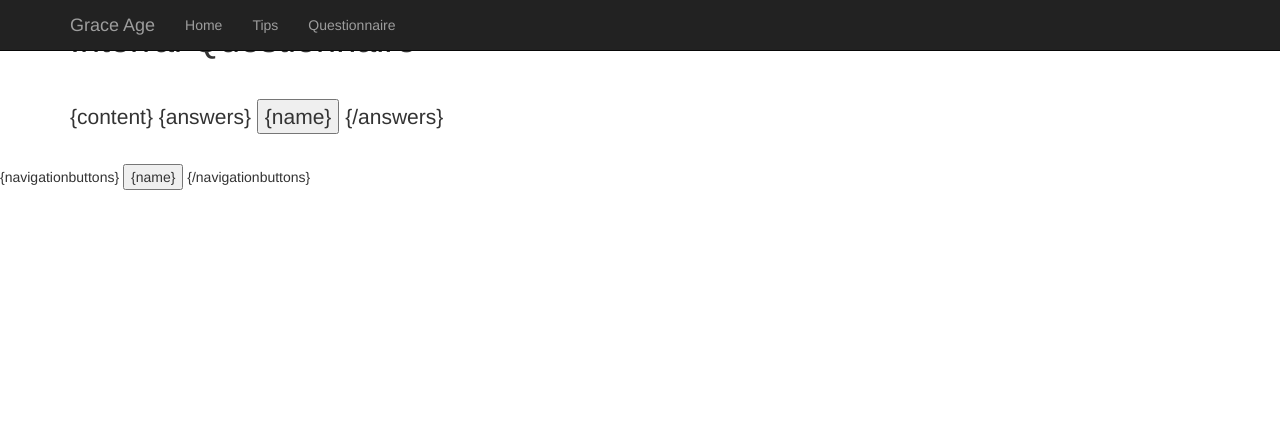
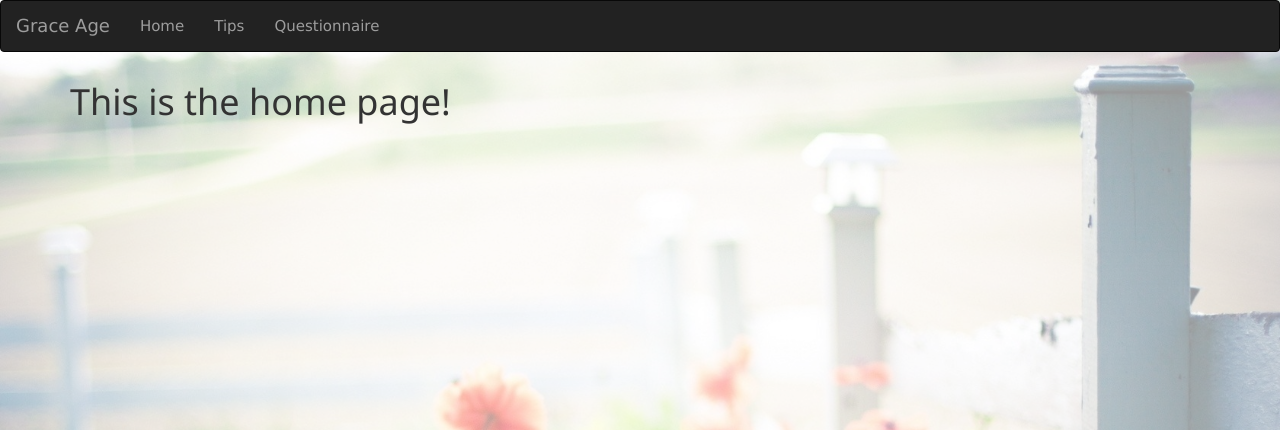
Before and after one commit to GuangmingLuo/GraceAge, a CodeIgniter app: page /GraceAge/index.php/elderlycontroller/index in a window 1280 px wide. Shown: the top 430 px of the page. Run offline with CodeIgniter, Linux system fonts and the light colour scheme; some libraries are stand-ins or nearby versions.

Commit message:
refactor all views for master page; after login redirect user to elderlyHome; add ids in questionnaire to render js result; fixed background image z-index; changed files to mvc style.

```diff
--- a/GraceAge/application/config/config.php
+++ b/GraceAge/application/config/config.php
@@ -24,7 +24,7 @@ defined('BASEPATH') OR exit('No direct script access allowed');
   | a PHP script and you can easily do that on your own.
   |
  */
-$config['base_url'] = 'http://localhost/GraceAge';
+$config['base_url'] = 'http://localhost/GraceAge/index.php';
 /*
   |--------------------------------------------------------------------------
   | Index File
--- a/GraceAge/application/controllers/ElderlyController.php
+++ b/GraceAge/application/controllers/ElderlyController.php
@@ -33,10 +33,14 @@ class ElderlyController extends CI_Controller{
     }
 
     function index(){
-        $data['page_title'] = 'Grace Age Questionnaire';
-        $data['header1'] = 'Interrai Questionnaire';
-        $data['menu_items'] = $this->Menu_model->get_menuitems('Questionnaire');
-        $this->parser->parse('template', $data);
+        $data['show_navbar'] = true;
+        $data['navbar_content'] = 'Elderly/elderlyNavbar.html';
+        $data['page_title'] = 'Elderly Home';
+        $data['header1'] = 'Welcome to Elderly Home';
+        $data['menu_items'] = $this->Menu_model->get_menuitems('Home');
+        $data['content'] = "This is the home page!";
+        $data['page_content']='Elderly/index.html';
+        $this->parser->parse('master.php',$data);
     }
 
     function previous(){
@@ -51,30 +55,27 @@ class ElderlyController extends CI_Controller{
                 $this->Question_model->get_question_as_json($this->session->id));
     }
 
-    function question(){
-        //$this->load->library('session');
-
+    function questionnaire(){
+        $data['show_navbar'] = true;
+        $data['navbar_content'] = 'Elderly/elderlyNavbar.html';
+        $data['page_title'] = 'Questionnaire';
+        $data['header1'] = 'Questionnaire';
+        $data['menu_items'] = $this->Menu_model->get_menuitems('Questionnaire');
         $data['answers'] = $this->Question_model->get_answerbuttons();
         $data['navigationbuttons'] = $this->Question_model->get_navigationbuttons();
-        $data2['questions'] = $this->Question_model->get_question($this->session->userdata('id'));
-        //echo '       ', $this->session->userdata('id');
-        $data['content'] = $this->parser->parse('question', $data2, true);
-        $this->parser->parse('template', $data);
-    }
-
-    function home() {
-        $data['page_title'] = 'Grace Age home';
-        $data['header1'] = 'Welcome';
-        $data['menu_items'] = $this->Menu_model->get_menuitems('Home');
-        $data['content'] = "This is the home page!";
-        $this->parser->parse('template', $data);
+        $data['questions'] = $this->Question_model->get_question($this->session->userdata('id'));;
+        $data['page_content']='Elderly/questionnaire.php';
+        $this->parser->parse('master.php',$data);
     }
 
     function tips() {
-        $data['page_title'] = 'Tips tips tips';
+        $data['show_navbar'] = true;
+        $data['navbar_content'] = 'Elderly/elderlyNavbar.html';
+        $data['page_title'] = 'Tips';
         $data['header1'] = 'Tip of the day';
         $data['menu_items'] = $this->Menu_model->get_menuitems('Tips');
-        $data['content'] = "An apple a day, keeps the doctor away!";
-        $this->parser->parse('template', $data);
+        $data['content'] = "This is the Tips page!";
+        $data['page_content']='Elderly/tips.html';
+        $this->parser->parse('master.php',$data);
     }
 }
--- a/GraceAge/application/models/Menu_model.php
+++ b/GraceAge/application/models/Menu_model.php
@@ -7,9 +7,9 @@ class Menu_model extends CI_Model {
     function __construct() {
         parent::__construct();
         $this->menu_items = array(
-            array('name' => 'Home', 'title' => 'Go Home', 'link' => 'home', 'className' => 'active'),
+            array('name' => 'Home', 'title' => 'Go Home', 'link' => 'index', 'className' => 'active'),
             array('name' => 'Tips', 'title' => 'Look at the tips', 'link' => 'tips', 'className' => 'inactive'),
-            array('name' => 'Questionnaire', 'title' => 'Fill in the questionnaire', 'link' => 'question', 'className' => 'inactive'),
+            array('name' => 'Questionnaire', 'title' => 'Fill in the questionnaire', 'link' => 'questionnaire', 'className' => 'inactive'),
         );
     }
 
--- a/GraceAge/application/models/Question_model.php
+++ b/GraceAge/application/models/Question_model.php
@@ -19,6 +19,7 @@ class Question_model extends CI_Model{
 
     function __construct() {
         parent::__construct();
+        $this->load->database();
         $this->answers = array(
             array('name' => 'Nooit', 'title' => 'Nooit', 'className' => 'answer_button'),
             array('name' => 'Zelden', 'title' => 'Zelden', 'className' => 'answer_button'),
--- /dev/null
+++ b/GraceAge/application/views/Elderly/elderlyNavbar.html
@@ -0,0 +1,20 @@
+<nav class="navbar navbar-inverse navbar-default">
+  <div class="container-fluid">
+    <div class="navbar-header">
+      <button type="button" class="navbar-toggle collapsed" data-toggle="collapse" data-target="#bs-example-navbar-collapse-1" aria-expanded="false">
+        <span class="sr-only">Toggle navigation</span>
+        <span class="icon-bar"></span>
+        <span class="icon-bar"></span>
+        <span class="icon-bar"></span>
+      </button>
+      <a class="navbar-brand" href="index">Grace Age</a>
+    </div>
+    <div id="navbar" class="collapse navbar-collapse">
+        <ul class="nav navbar-nav">
+            {menu_items}
+            <li><a href="{link}" title="{title}" class="{className}">{name}</a></li>
+            {/menu_items}
+        </ul>
+    </div>
+  </div>
+</nav>
--- /dev/null
+++ b/GraceAge/application/views/Elderly/index.html
@@ -0,0 +1,3 @@
+<div class="container">
+    <h1>{content}</h1>
+</div>
--- /dev/null
+++ b/GraceAge/application/views/Elderly/tips.html
@@ -0,0 +1,3 @@
+<div class="container">
+    <h1>{content}</h1>
+</div>
--- a/GraceAge/application/views/Questionnaire/questionnaire.html
+++ /dev/null
@@ -1,3 +0,0 @@
-{questions}
-{Question}<br>
-{/questions}
--- a/GraceAge/application/views/master.php
+++ b/GraceAge/application/views/master.php
@@ -4,16 +4,27 @@
         <meta charset="utf-8">
         <meta http-equiv="X-UA-Compatible" content="IE=edge">
         <meta name="viewport" content="width=device-width, initial-scale=1">
-        <title>Log In to Grace Age</title>
-        <link href="../../assets/css/bootstrap.min.css" rel="stylesheet"/>
+        <link rel="stylesheet" href="https://maxcdn.bootstrapcdn.com/bootstrap/3.3.7/css/bootstrap.min.css">
+        <link href="../../assets/css/login.css" rel="stylesheet" type="text/css"/>
+        <link rel="stylesheet" href="http://www.w3schools.com/lib/w3.css">
+        <title>{page_title}</title>
     </head>
     <body>
-        <div><?php include($page_content); ?></div>
+
+        <?php
+        if (!$show_navbar == false) {
+            include($navbar_content);
+        }
+        ?>
+
+        <?php include($page_content); ?>
 
         <script src="../../assets/js/jquery.min.js" type="text/javascript"></script>
         <script src="../../assets/js/bootstrap.min.js"></script>
         <script src="../../assets/js/jsqrcode-combined.min.js" type="text/javascript"></script>
         <script src="../../assets/js/html5-qrcode.min.js" type="text/javascript"></script>
         <script src="../../assets/js/getqrdata.js" type="text/javascript"></script>
+        <script src="../../assets/js/ie10-viewport-bug-workaround.js" type="text/javascript"></script>
+        <script src="../../assets/js/questions.js" type="text/javascript"></script>
     </body>
 </html>
--- a/GraceAge/application/views/template.php
+++ /dev/null
@@ -1,81 +0,0 @@
-
-<!DOCTYPE html>
-<html lang="en">
-  <head>
-    <meta charset="utf-8">
-    <meta http-equiv="X-UA-Compatible" content="IE=edge">
-    <meta name="viewport" content="width=device-width, initial-scale=1">
-    <!-- The above 3 meta tags *must* come first in the head; any other head content must come *after* these tags -->
-    <meta name="description" content="">
-    <meta name="author" content="">
-    <link rel="icon" href="../../favicon.ico">
-    <link href="../../assets/css/bootstrap.min.css" rel="stylesheet"/>
-    <link href="../../assets/css/starter-template.css" rel="stylesheet" type="text/css"/>
-
-
-    <title>{page_title}</title>
-
-    <!-- HTML5 shim and Respond.js for IE8 support of HTML5 elements and media queries -->
-    <!--[if lt IE 9]>
-      <script src="https://oss.maxcdn.com/html5shiv/3.7.3/html5shiv.min.js"></script>
-      <script src="https://oss.maxcdn.com/respond/1.4.2/respond.min.js"></script>
-    <![endif]-->
-  </head>
-
-  <body>
-
-    <nav class="navbar navbar-inverse navbar-fixed-top">
-      <div class="container">
-        <div class="navbar-header">
-          <button type="button" class="navbar-toggle collapsed" data-toggle="collapse" data-target="#navbar" aria-expanded="false" aria-controls="navbar">
-            <span class="sr-only">Toggle navigation</span>
-            <span class="icon-bar"></span>
-            <span class="icon-bar"></span>
-            <span class="icon-bar"></span>
-          </button>
-          <a class="navbar-brand" href="#">Grace Age</a>
-        </div>
-        <div id="navbar" class="collapse navbar-collapse">
-          <ul class="nav navbar-nav">
-            {menu_items}
-                <li><a href="{link}" title="{title}" class="{className}">{name}</a></li>
-            {/menu_items}
-          </ul>
-        </div><!--/.nav-collapse -->
-      </div>
-    </nav>
-
-    <div class="container">
-
-      <div class="starter-template">
-        <h1>{header1}</h1>
-        <p id="q_and_a"class="lead"><br>
-            {content}
-            {answers}
-            <button type="button" class="{className}">{name} </button>
-            {/answers}
-        </p>
-      </div>
-
-    </div><!-- /.container -->
-
-    <footer>
-        <div>
-            <p id="blabla">
-
-            </p>
-        </div>
-        {navigationbuttons}
-        <button type="button" onclick="{func}">{name}</button>
-        {/navigationbuttons}
-    </footer>
-    <!-- Bootstrap core JavaScript
-    ================================================== -->
-    <!-- Placed at the end of the document so the pages load faster -->
-    <script src="../../assets/js/jquery.min.js"></script>
-    <script src="../../assets/js/bootstrap.min.js"></script>
-    <!-- IE10 viewport hack for Surface/desktop Windows 8 bug -->
-    <script src="../../assets/js/ie10-viewport-bug-workaround.js" type="text/javascript"></script>
-    <script src="../../assets/js/questions.js" type="text/javascript"></script>
-  </body>
-</html>
--- a/GraceAge/assets/css/login.css
+++ b/GraceAge/assets/css/login.css
@@ -7,7 +7,7 @@ body:before{        /*background image*/
     position: absolute;
     width: 100%;
     height: 100%;
-    z-index: 0;
+    z-index: -1;
     opacity: 0.4;
     background: url("../pictures/FlowerGarden.jpg") no-repeat center center fixed;
     -ms-background-size: cover;
```
Also changed, not shown: GraceAge/application/controllers/AccountController.php (+19 -4 lines), GraceAge/application/views/Account/login.html (+0 -15 lines), GraceAge/application/views/Account/register.html (+1 -15 lines), GraceAge/application/views/Elderly/questionnaire.php (added, +23 -0 lines), GraceAge/application/views/Home/elderlyHome.html (deleted, +0 -16 lines), GraceAge/application/views/Home/index.html (deleted, +0 -32 lines), GraceAge/application/views/question.php (deleted, +0 -14 lines), GraceAge/application/views/Caregiver/caregiverHome.html (renamed from GraceAge/application/views/Home/caregiverHome.html).
